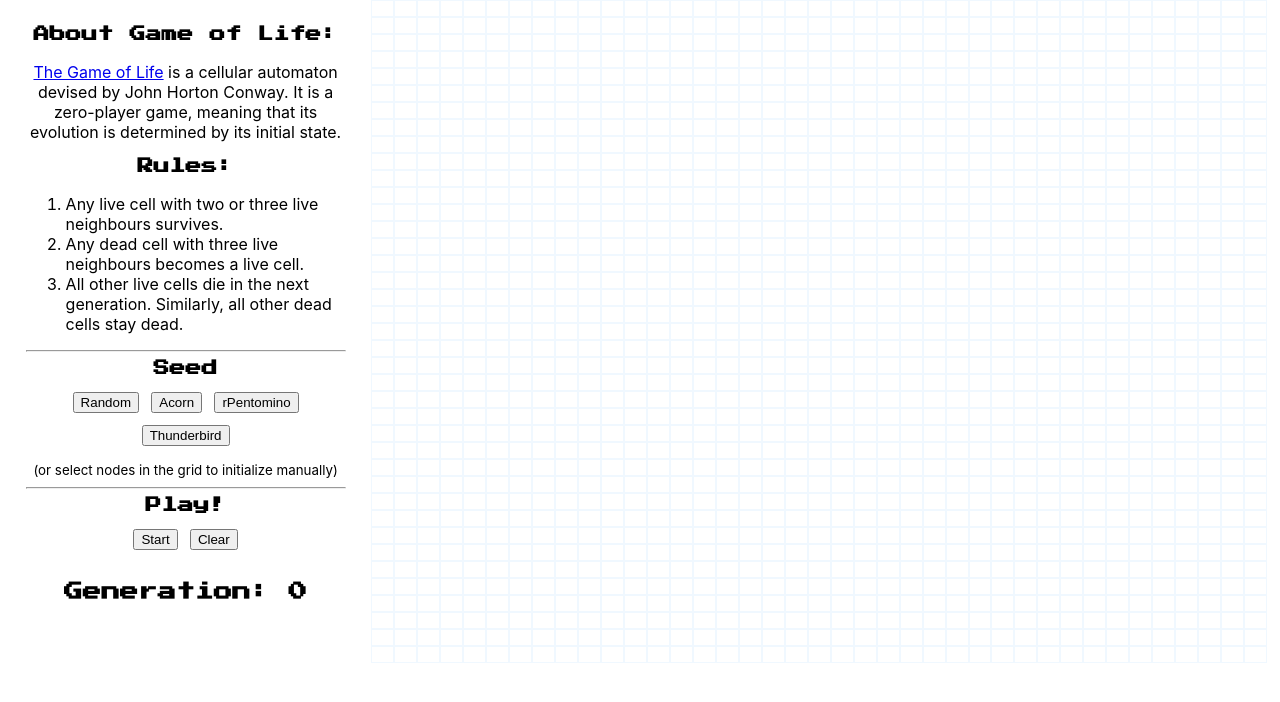
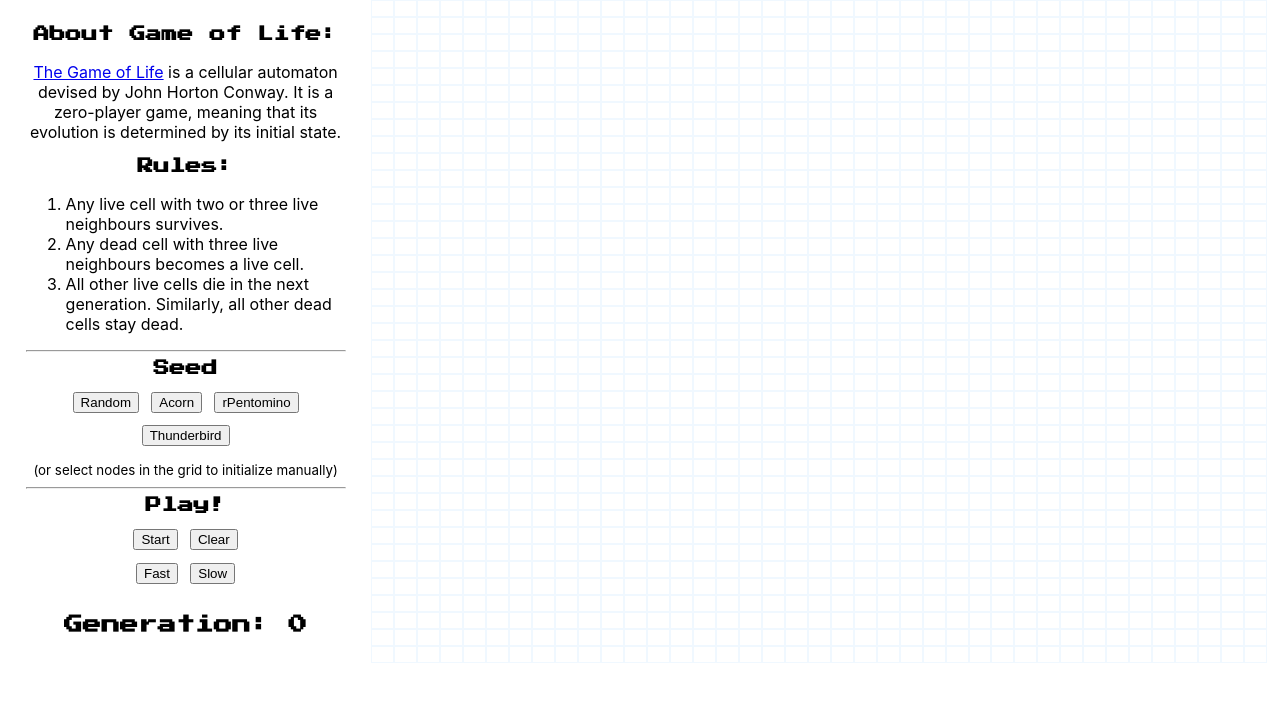
Before and after one commit to thisbenrogers/gol-conway, a React (Create React App) app: page / in a window 1280 px wide. Shown: the top 702 px of the page. Built offline with nearby package versions, Linux system fonts and the light colour scheme.

Commit message:
Adds controls for variable speed

```diff
--- a/src/App.js
+++ b/src/App.js
@@ -20,7 +20,9 @@ function App() {
     stop,
     isEvolving,
     clear,
-    generation
+    generation,
+    setRate,
+    rate
   } = useConways({ gridRows : rwClm,  gridColumns : rwClm })
 
   return (
@@ -75,7 +77,14 @@ function App() {
               if(!isEvolving()){
                 clear()
               }
-            }}>{isEvolving() ? 'Clear' : "Clear"}</button>
+            }}>{isEvolving() ? 'Clear' : 'Clear'}</button>
+            <br />
+            <button disabled={rate === 50} onClick={() => {
+              setRate(50)
+            }}>Fast</button>
+            <button disabled={rate === 200} onClick={() => {
+              setRate(200)
+            }}>Slow</button>
           </div>
 
           <h3>Generation: {generation}</h3>
--- a/src/hooks/useConways.js
+++ b/src/hooks/useConways.js
@@ -89,6 +89,8 @@ const useConways = ({ gridRows = 50, gridColumns = 50 }) => {
     return empty();
   });
 
+  const [rate, setRate] = useState(25)
+
 
 
   //
@@ -178,10 +180,9 @@ const useConways = ({ gridRows = 50, gridColumns = 50 }) => {
       ))
     )
     setGeneration(++generation)
-    setTimeout(run, 25);
+    setTimeout(run, () => rate);
 
   }, [runningRef, nodeNeighbors, generation])
-
 
   return {
     random,
@@ -195,7 +196,9 @@ const useConways = ({ gridRows = 50, gridColumns = 50 }) => {
     stop,
     clear,
     isEvolving,
-    generation
+    generation,
+    rate,
+    setRate
   };
 }
 
```
